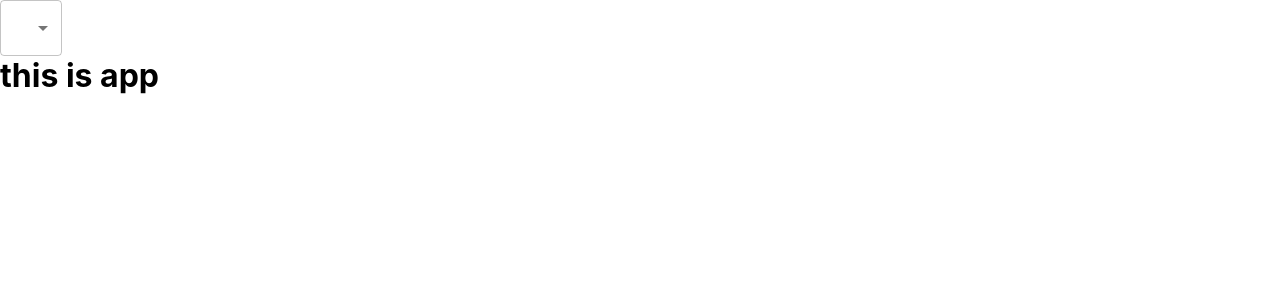
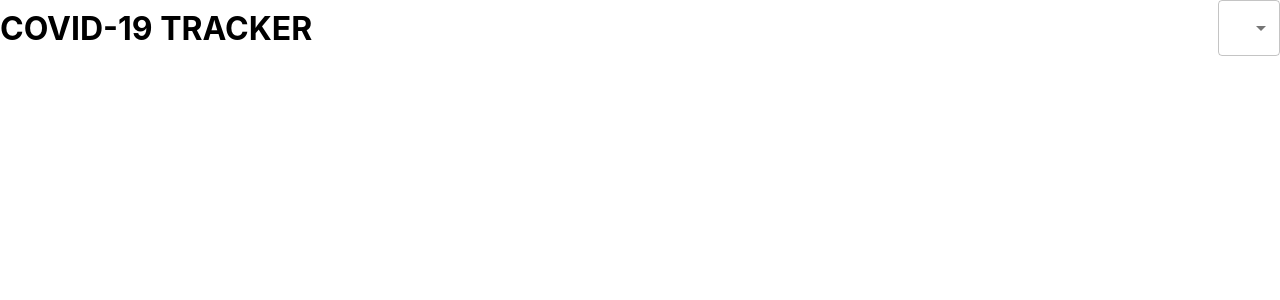
Before and after one commit to enjoikumar/cov-19-tracker, a React (Create React App) app: page / in a window 1280 px wide. Shown: the top 300 px of the page. Built offline with nearby package versions, Linux system fonts and the light colour scheme.

Commit message:
basic mapping of state

```diff
--- a/src/App.css
+++ /dev/null
@@ -1,3 +0,0 @@
-*{
-  margin: 0;
-}
--- a/src/App.js
+++ b/src/App.js
@@ -1,20 +1,31 @@
-import React from 'react';
-import './App.css';
+import React, { useState } from 'react';
+import './styles/App.css';
 import { FormControl, Select, MenuItem } from "@material-ui/core";
 
 function App() {
+  const [countries, setCountries] = useState([
+    'USA',
+    'UK',
+    'India'
+  ]);
+
   return (
     <div className="app">
-      <FormControl className="app__dropdown">
-        <Select variant="outlined" value="abc">
-          <MenuItem value="worldwide">option 1</MenuItem>
-          <MenuItem value="worldwide">option 2</MenuItem>
-          <MenuItem value="worldwide">option 3</MenuItem>
-          <MenuItem value="worldwide">option 4</MenuItem>
-        </Select>
-      </FormControl>
+      <div className="app__header">
+        <h1>COVID-19 TRACKER</h1>
+        <FormControl className="app__dropdown">
+          <Select variant="outlined" value="abc">
+            {
+              countries.map(country => (
+                <MenuItem value={country}>{country}</MenuItem>
+              ))
+            }
+          </Select>
+        </FormControl>
+      </div>
 
-      <h1>this is app</h1>
+
+
 
       {/* Header */}
       {/* Title + select input dropdown field*/}
--- /dev/null
+++ b/src/styles/App.css
@@ -0,0 +1,10 @@
+*{
+  margin: 0;
+}
+
+.app__header{
+  display: flex;
+  align-items: center;
+  justify-content: space-between;
+  margin-bottom: 20px;
+}
```
